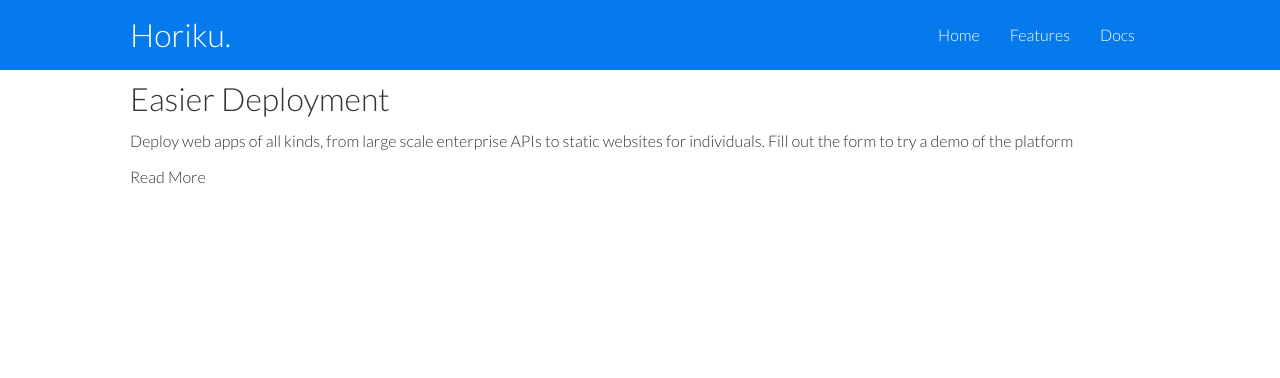
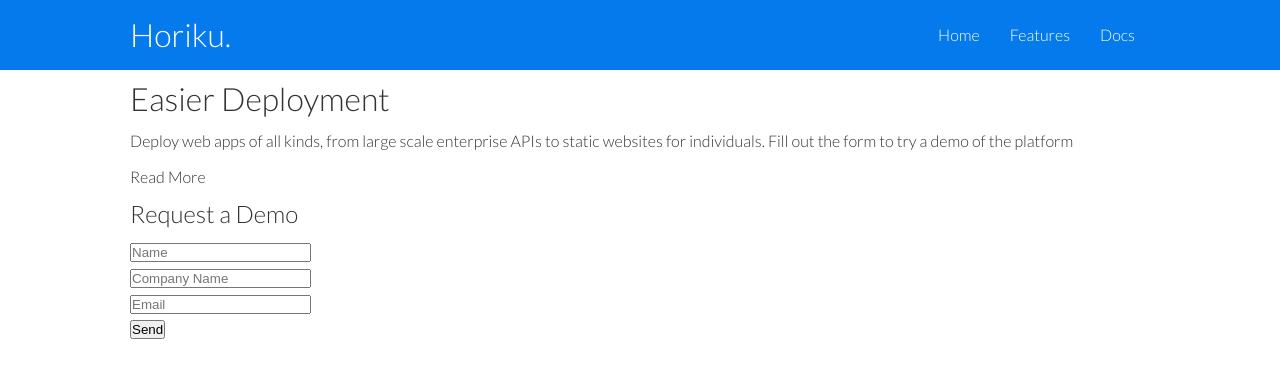
Before and after one commit to lockjohn/horiku, a plain HTML site: page index.html in a window 1280 px wide. Drawn offline with Linux system fonts and the light colour scheme.

Commit message:
Add showcase form section

```diff
--- a/index.html
+++ b/index.html
@@ -31,6 +31,23 @@
                 <p>Deploy web apps of all kinds, from large scale enterprise APIs to static websites for individuals. Fill out the form to try a demo of the platform</p>
                 <a href="features.html" class="btn btn-outline">Read More</a>
             </div>
+
+            <div class="showcase-form card">
+                <h2>Request a Demo</h2>
+                <form action="">
+                    <div class="form-control">
+                        <input type="text" name="name" placeholder="Name" required>
+                    </div>
+                    <div class="form-control">
+                        <input type="text" name="company" placeholder="Company Name" required>
+                    </div>
+                    <div class="form-control">
+                        <input type="email" name="email" placeholder="Email" required>
+                    </div>
+                    <input type="submit" value="Send" class="btn btn-primary">
+                </form>
+
+            </div>
         </div>
 </body>
 </html>
```
